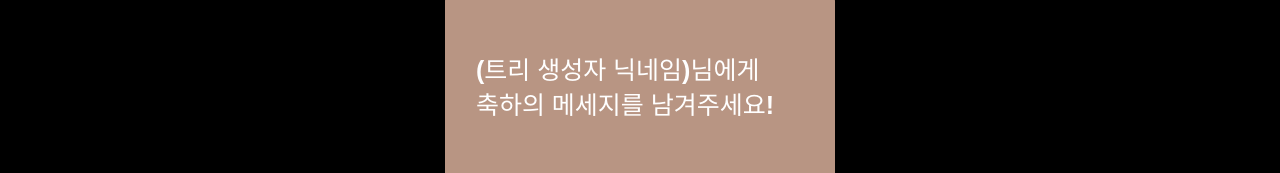
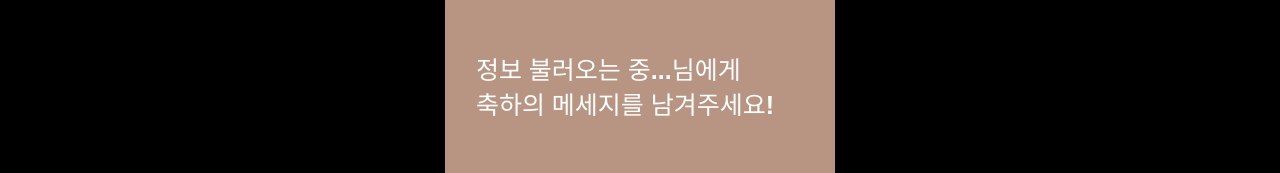
Before and after one commit to gusqkr/putfruitsonmycake, a React (Vite) app in the folder frontend/: page /paper/1 in a window 1280 px wide. Shown: the top 173 px of the page. Built offline with nearby package versions, Linux system fonts and the light colour scheme; no server answers; the database is empty; a web font is replaced by a local one.

Commit message:
수정: Paper.jsx 케이크 주인 닉네임 불러오기 수정

```diff
--- a/frontend/src/Paper.jsx
+++ b/frontend/src/Paper.jsx
@@ -2,6 +2,8 @@ import React, { useEffect, useState } from "react";
 import { useLocation } from "react-router-dom";
 import { useNavigate, useParams } from "react-router-dom";
 import axios from "axios";
+import { doc, getDoc } from "firebase/firestore";
+import { db } from "./firebase.js";
 import "./Paper.css";
 import strawberry from "./images/Strawberry.png";
 import Dubai from "./images/Dubai.png";
@@ -15,6 +17,7 @@ function Paper() {
   const location = useLocation();
   const navigate = useNavigate();
   const { id } = useParams();
+  const [ownerNickname, setOwnerNickname] = useState("정보 불러오는 중...");
   const theme = location.state?.theme || "strawberry";
 
   const [sender, setSender] = useState("");
@@ -66,11 +69,24 @@ function Paper() {
     shineMuscat: shineMuscat,
   };
 
+  const docRef = doc(db, "cakes", id);
+  getDoc(docRef)
+    .then((snapshot) => {
+      if (snapshot.exists()) {
+        const ownerNickname = snapshot.data().nickname;
+        setOwnerNickname(ownerNickname);
+      }
+    })
+    .catch((error) => {
+      console.error("Firestore 에러: ", error);
+      setOwnerNickname("데이터를 가져오지 못했습니다..");
+    });
+
   return (
     <div className={`app ${theme}`}>
       <div className="header">
         <p style={{ textAlign: "left", fontSize: "25px" }}>
-          (트리 생성자 닉네임)님에게
+          {ownerNickname}님에게
           <br />
           축하의 메세지를 남겨주세요!
         </p>
```
